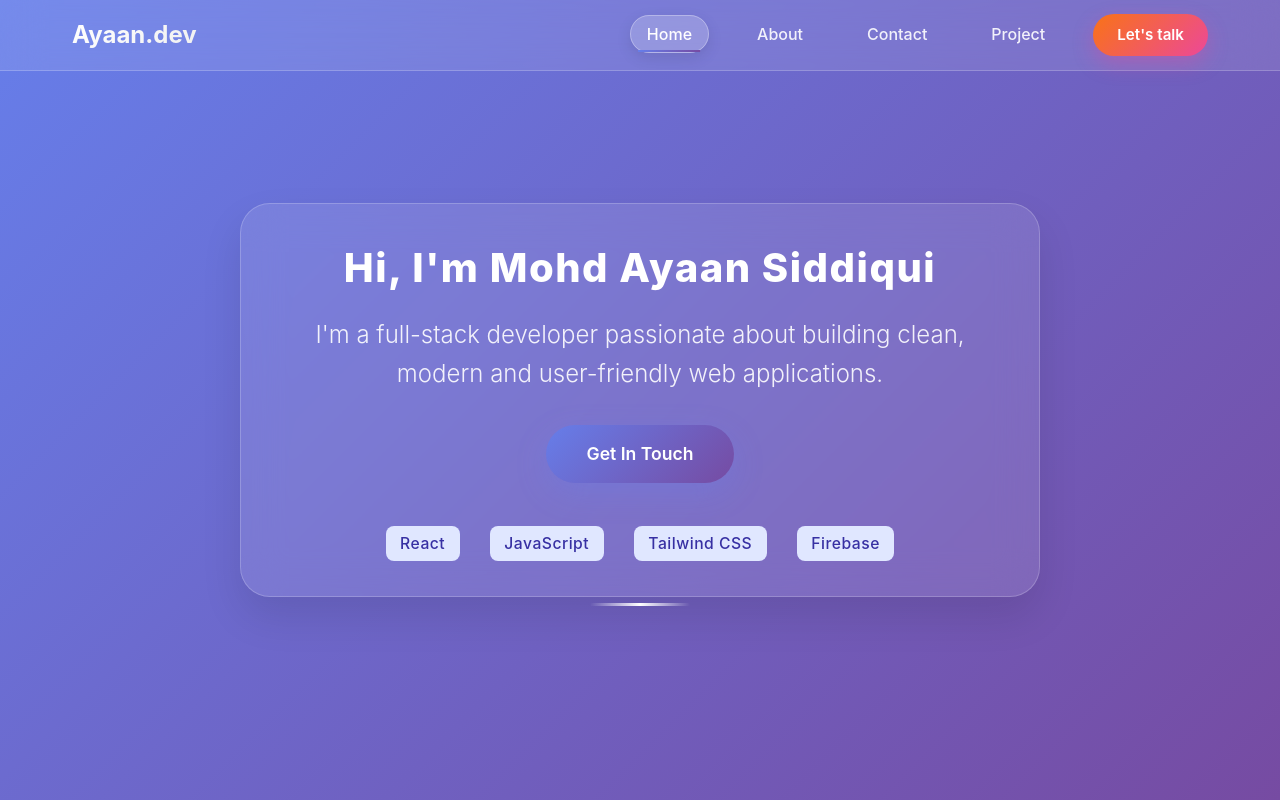
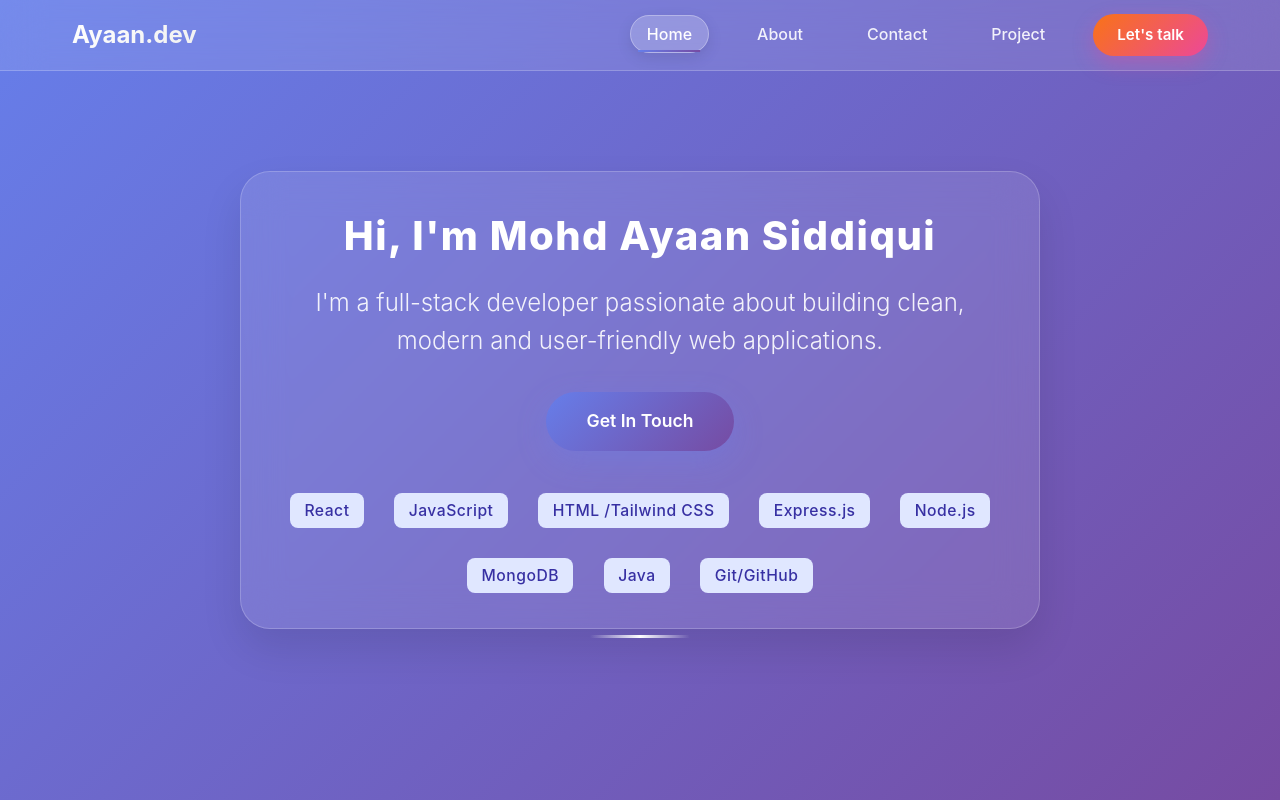
Before and after one commit to MohdAyaanSiddiqui/PersonalPortfolio, a React (Create React App) app: page / in a window 1280 px wide. Built offline with nearby package versions, Linux system fonts and the light colour scheme.

Commit message:
Solve Small Issue

```diff
--- a/src/pages/Home.jsx
+++ b/src/pages/Home.jsx
@@ -24,8 +24,12 @@ function Home() {
                 <div className="skills-showcase">
                     <span className="skill-tag">React</span>
                     <span className="skill-tag">JavaScript</span>
-                    <span className="skill-tag">Tailwind CSS</span>
-                    <span className="skill-tag">Firebase</span>
+                    <span className="skill-tag">HTML /Tailwind CSS</span>
+                    <span className="skill-tag">Express.js</span>
+                    <span className="skill-tag">Node.js</span>
+                    <span className="skill-tag">MongoDB</span>
+                    <span className="skill-tag">Java</span>
+                    <span className="skill-tag">Git/GitHub</span>
                 </div>
             </div>
         </div>
```
